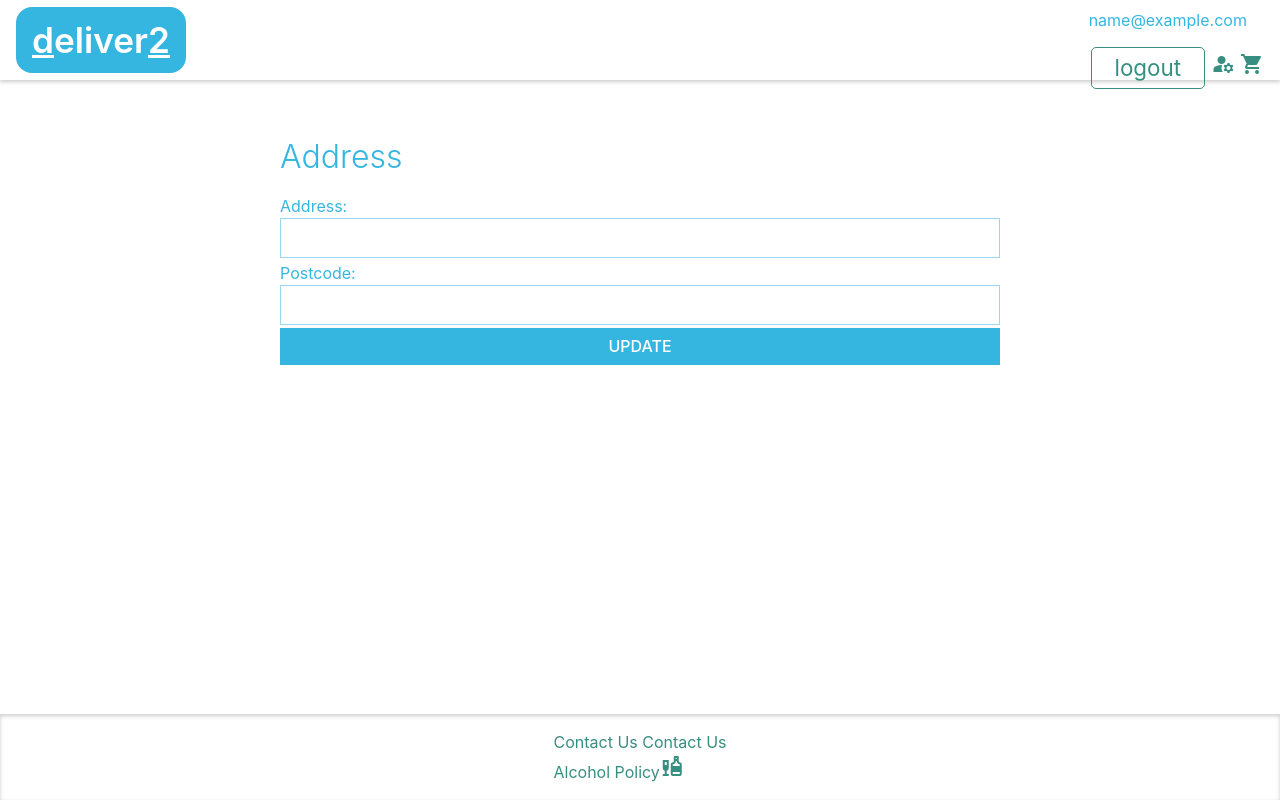
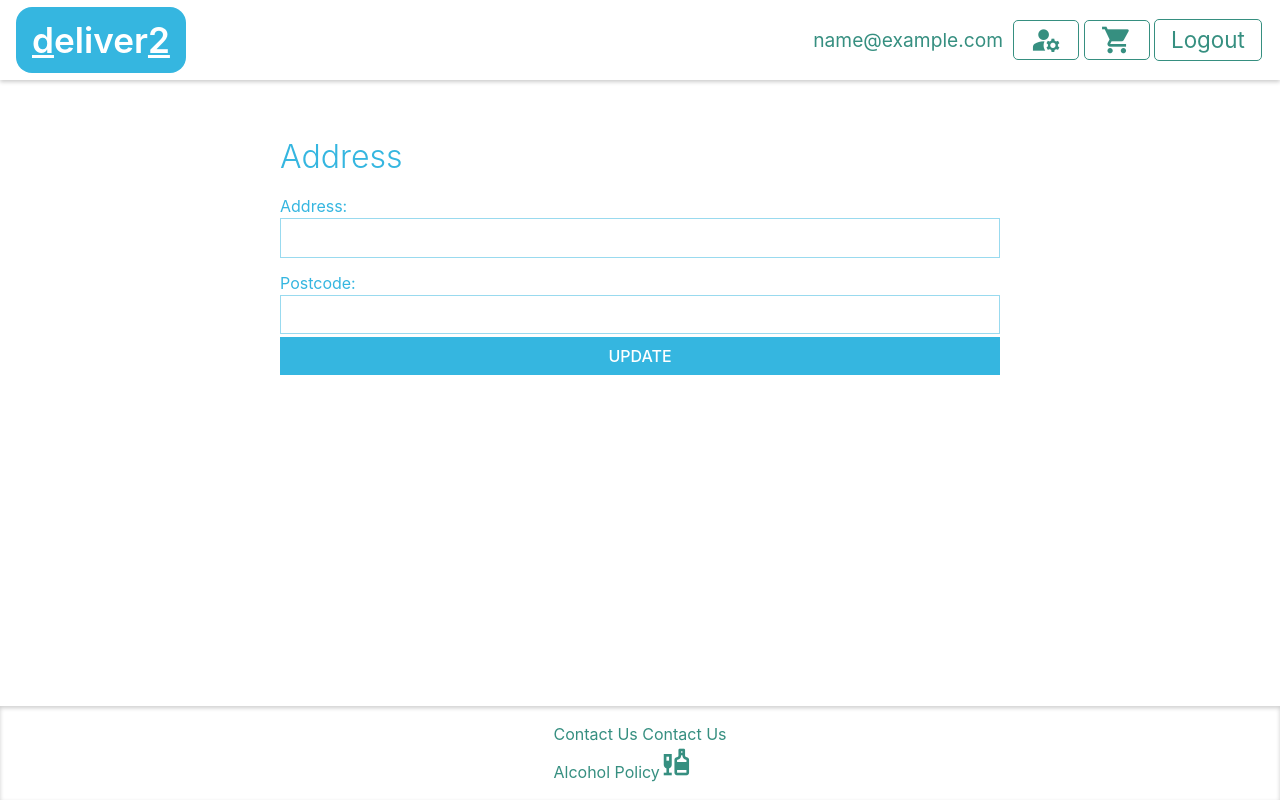
Before and after one commit to BokChoyWarrior/deliver2, a Node server app: page /account in a window 1280 px wide. Run offline with Node 20, Linux system fonts and the light colour scheme; the visitor is signed in with stand-in values (Sample User, id 1); some libraries are stand-ins or nearby versions.

Commit message:
Fix forms on all pages

```diff
--- a/public/stylesheets/new_style.css
+++ b/public/stylesheets/new_style.css
@@ -38,7 +38,7 @@
   --primary-classy-dark: #986298;
   --accent:  #726ECD; */
 
-
+  font-size: 16px !important;
 }
 
 /* END COLOURS */
@@ -70,6 +70,9 @@
   flex-direction: column;
 }
 
+.material-icons {
+  font-size: 2rem;
+}
 /* END GLOBALS */
 
 /* NAVBAR */
@@ -109,6 +112,19 @@
   transition: 0.5s;
 }
 
+.navbar-tertiary {
+  display: flex;
+  align-items: center;
+}
+.navbar-tertiary > * {
+  display:inline;
+  margin: 0 0.5rem;
+}
+
+.navbar-email {
+  font-weight: 400;
+  font-size: 1.2rem;
+}
 /* END NAVBAR */
 
 /* FOOTER */
@@ -139,7 +155,6 @@
 .button-action {
   display: inline-flex;
   justify-content: center;
-  width: 7rem;
   margin: 0 0.2rem;
   padding: 0.2rem 1rem;
   background-color: transparent;
@@ -260,7 +275,7 @@
 
 
 /* FORMS */
-.user-preferences {
+.form-container {
   max-width: 720px;
   margin: 0 auto;
 }
@@ -277,6 +292,15 @@
   min-width: 100%;
   padding: 0;
   width: 100%;
+}
+
+form label {
+  display:block;
+  margin-top: 0.6rem;
+}
+
+.checkbox-and-label * {
+  display: inline;
 }
 
 form input[type="text"],
@@ -354,9 +378,9 @@
   color: #888;
 }
 
+/* END FORMS */
+
 .footer{
   margin-top: auto;
   color: #888;
 }
-
-/* END FORMS */
--- a/routes/users.js
+++ b/routes/users.js
@@ -42,7 +42,7 @@
     })
     .then(() => {
       if (flashes.length > 0) {
-        res.render('adduser', { flashes: flashes })
+        res.render('register', { flashes: flashes })
       }
     })
     .then(async () => {
@@ -78,12 +78,12 @@
 })
 
 router.get('/login', (req, res) => {
-  res.render('logintesting', { user: req.user })
+  res.render('login', { user: req.user })
 })
 
 router.get('/register', (req, res) => {
   console.log('got request')
-  res.render('adduser')
+  res.render('register')
 })
 
 router.post('/login', (req, res, next) => {
--- a/views/account.njk
+++ b/views/account.njk
@@ -1,7 +1,7 @@
 {% extends "layouts/base.njk" %}
 {% block body %}
 <div class="body-container">
-<div class="user-preferences">
+<div class="form-container">
 {% include "flashes.njk" %}
     <form action="/account" method="POST" enctype="multipart/form-data">
         <fieldset>
@@ -17,8 +17,10 @@
             {% set checked = "" %}
             {% endif %}
             <h1>Shop Details</h1>
-            <input type="checkbox" name="shopShown" {{checked}}>
-            <label for="shopShown">Show your shop?</label>
+            <div class="checkbox-and-label">
+                <label for="shopShown">Show your shop?</label>
+                <input type="checkbox" name="shopShown" {{checked}}>
+            </div>
             <label for="shopName">Shop name</label>
             <input id="shopName" oninput="updateNames()" type="text" name="shopName" value="{{ shop.name }}" minlength="2" required="true">
             <label for="shopDescription">Shop description</label>
--- a/views/layouts/base.njk
+++ b/views/layouts/base.njk
@@ -25,15 +25,17 @@
   <body>
     {% block nav %}
       <div class="navbar-container">
-        <nav>
+        <nav class="navbar-primary">
+        <div class="navbar-secondary">
           <a class="logo" href="/"><span class="logo-d-2">d</span>eliver<span class="logo-d-2">2</span></a>
-          <div class="navbar-actions">
+        </div>
+        <div class="navbar-secondary">
           {% if user %}
-              <p>{{ user.email }}</p>
-              <div class="container-row center">
-                <a href="/users/logout" class="button-action">logout</a>
-                <a href="/account"><span class="material-icons">manage_accounts</span></a>
-                <a href="/users/basket"><span class="material-icons">shopping_cart</span></a>
+            <div class="navbar-tertiary">
+              <div class="navbar-email"><a href="/account">{{ user.email }}</a></div>
+              <a href="/account" class="button-action"><span class="material-icons">manage_accounts</span></a>
+              <a href="/users/basket" class="button-action"><span class="material-icons">shopping_cart</span></a>
+              <a href="/users/logout" class="button-action">Logout</a>
             </div>
           {% else %}
           <a class="button-action" href="/users/login">Login</a>
```
Also changed, not shown: views/adduser.njk (deleted, +0 -19 lines), views/login.njk (renamed from views/logintesting.njk, +6 -4 lines), views/register.njk (added, +22 -0 lines). Lines whose indentation alone changed are shown as unchanged.
